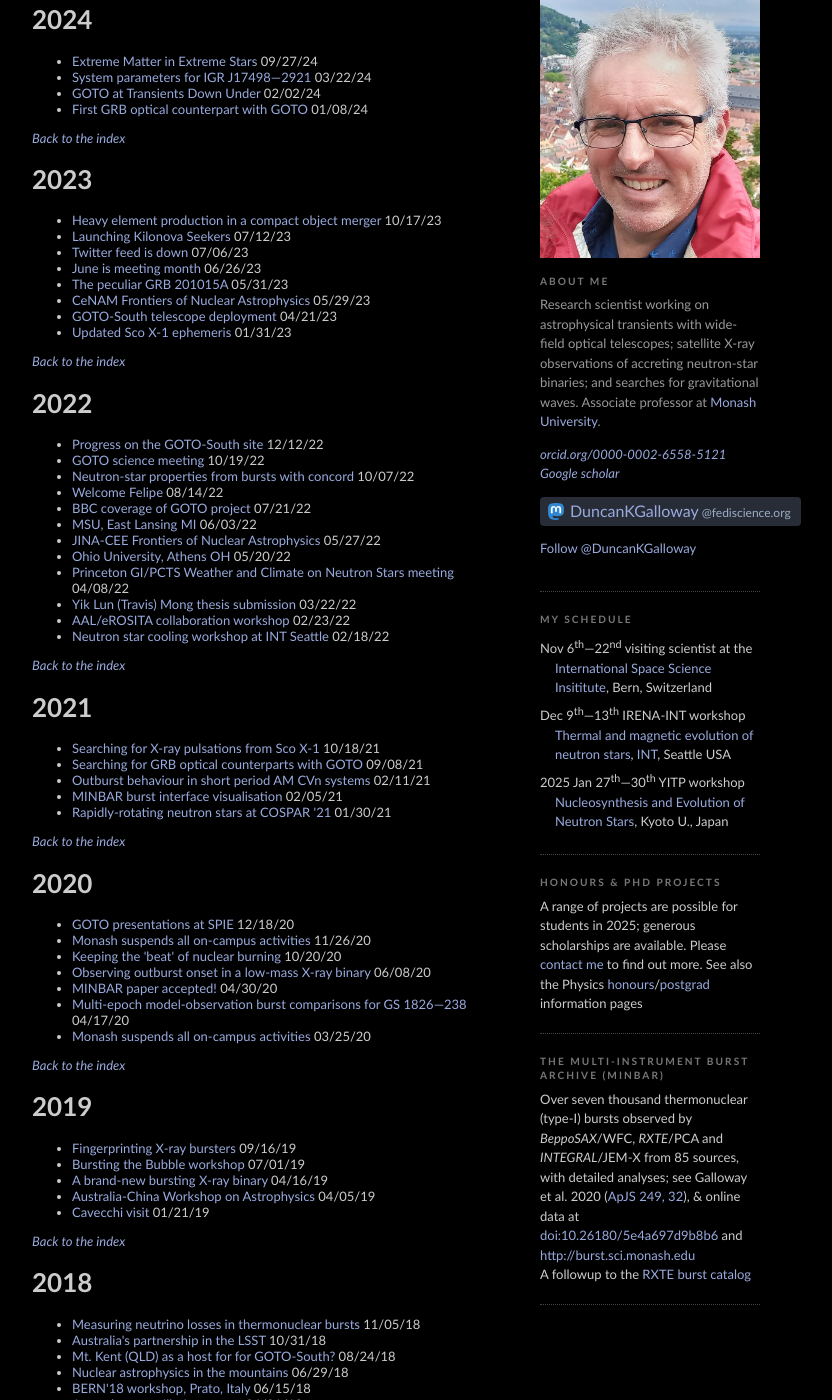
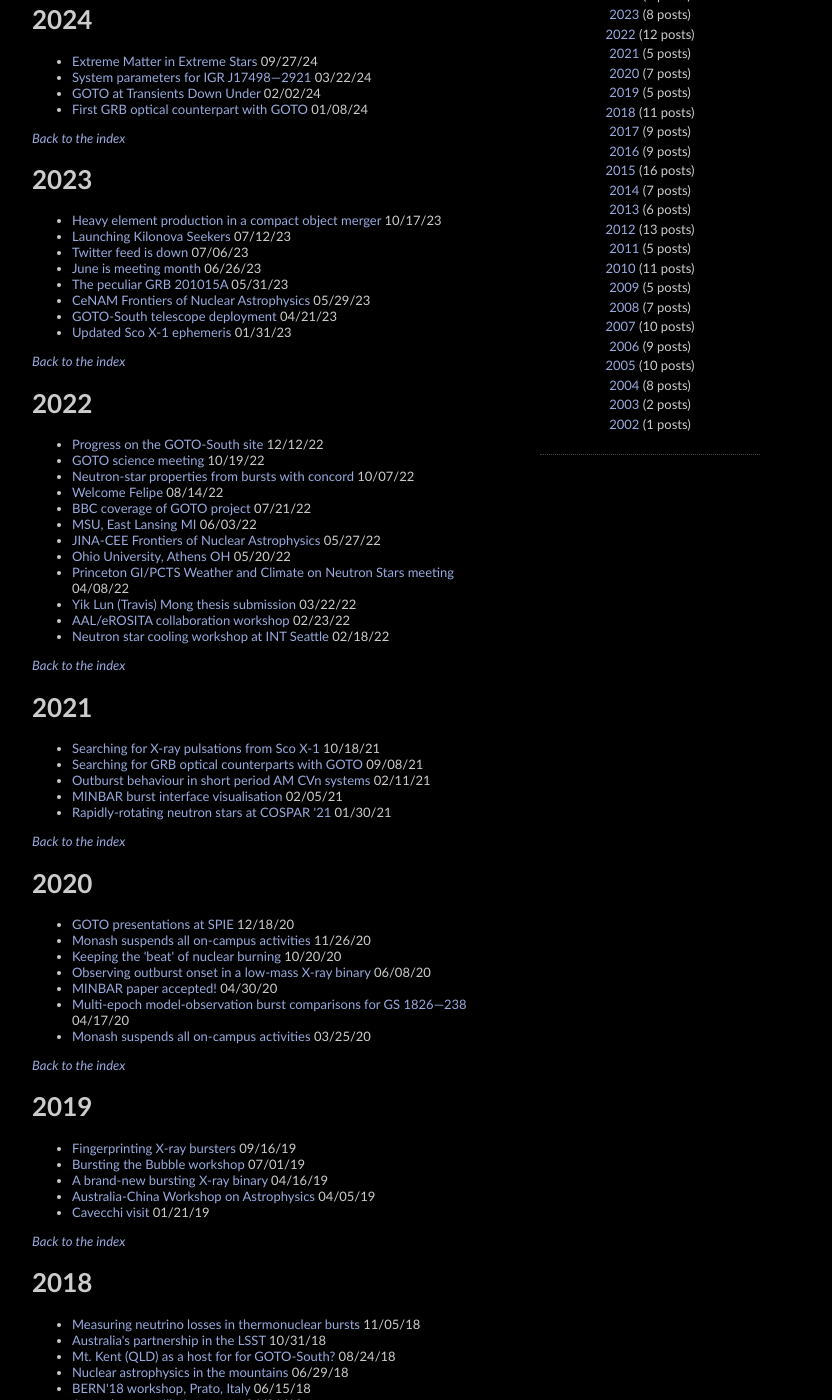
Before and after one commit to outs1der/outs1der.github.io, a Jekyll site: the page built from by-year.md, in a window 1280 px wide and 1400 px high, scrolled down 214 px. Shown: the whole window, without its empty margins (50-882 px from the left). Built offline with Jekyll 4.4.1, drawn with Linux system fonts in a browser that asks for light colours; our own code applies the rules of GitHub Pages for plain Markdown files; comment, search, counter and statistics services are not loaded.

Commit message:
cleaned up the category, year indices

```diff
--- /dev/null
+++ b/_includes/foot-yr.html
@@ -0,0 +1,14 @@
+
+</div></div>
+
+<div id="sidebar">
+
+<div id="sidebar-block">
+
+<center>
+{% for year in postsByYear %}
+<a href="#{{ year.name }}">{{ year.name }}</a> ({{ year.size }} posts) <br>
+{% endfor %}
+</center>
+
+</div></div>
--- a/_includes/foot.html
+++ b/_includes/foot.html
@@ -1,5 +1,5 @@
 
-</div></div>
+</div></div> <!-- closing main, main2 div's in head.html -->
 
 <div id="sidebar"><div id="sidebar2">
 
--- a/by-year.md
+++ b/by-year.md
@@ -2,6 +2,8 @@
 
 {% assign postsByYear =
     site.posts | group_by_exp:"post", "post.date | date: '%Y'" %}
+
+<div class="post">
 {% for year in postsByYear %}
   <h1><a name="{{ year.name }}">{{ year.name }}</a></h1>
     <ul>
@@ -11,5 +13,6 @@
     </ul>
   <em><a href="/">Back to the index</a></em>
 {% endfor %}
+</div>
 
-{% include foot.html %}
+{% include foot-yr.html %}
```
Also changed, not shown: _includes/foot-cat.html (added, +12 -0 lines), by-category.md (+6 -1 lines), index.md (+7 -7 lines).
